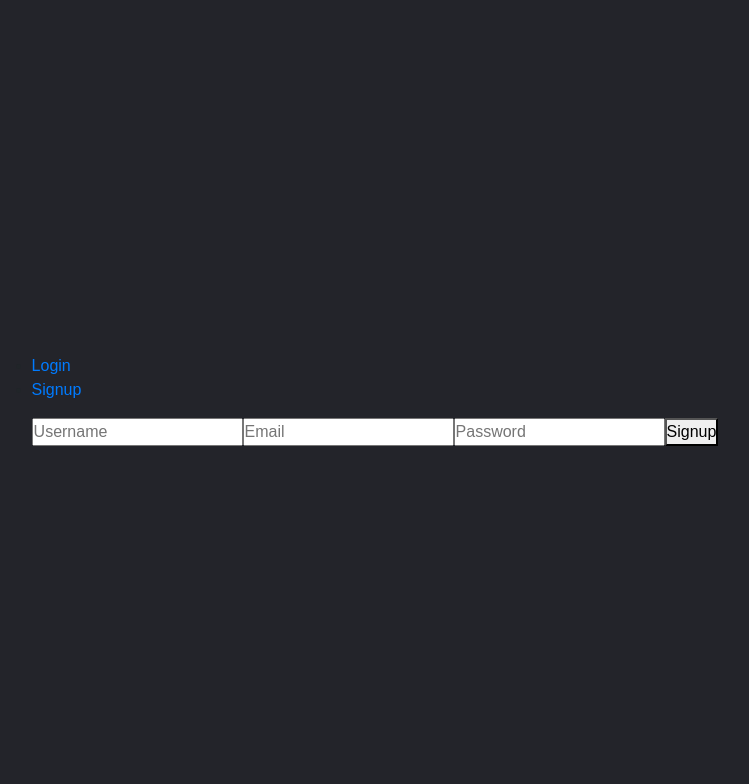
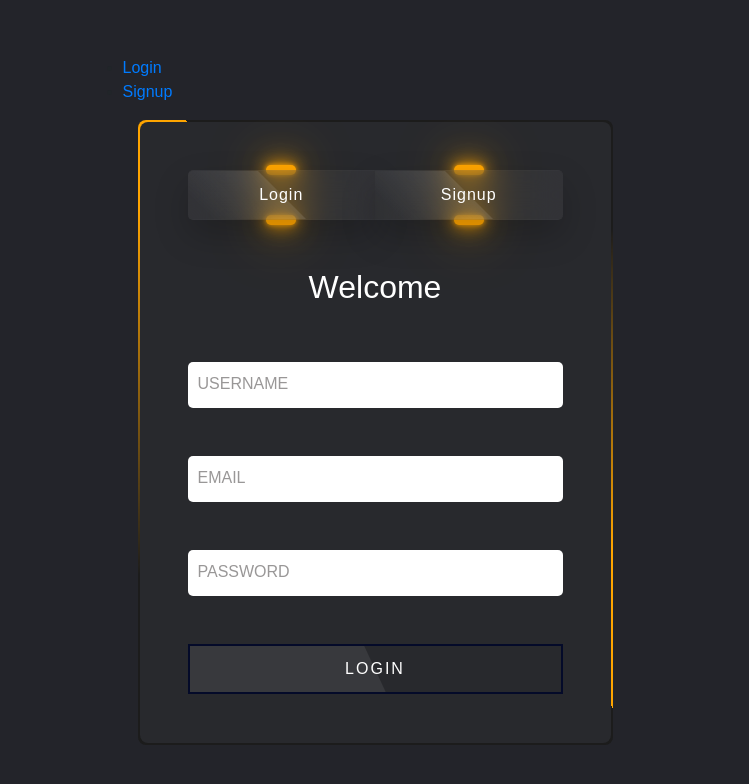
Before and after one commit to nsuff/project3, a React (Create React App) app in the folder client/: page /signup in a window 1280 px wide. Shown: the top 784 px of the page, without its empty margins (265-1014 px from the left). Built offline with nearby package versions, Linux system fonts and the light colour scheme.

Commit message:
up to date 3gitignores

```diff
--- a/client/src/App.js
+++ b/client/src/App.js
@@ -1,5 +1,5 @@
-import logo from './logo.svg';
 import './Login.css';
+import './Signup.css';
 
 import React from 'react';
 import { BrowserRouter as Router, Routes, Route } from 'react-router-dom';
--- a/client/src/Login.css
+++ b/client/src/Login.css
@@ -115,8 +115,8 @@ body {
     position: absolute;
     top: -50%;
     left: -50%;
-    width: 500px;
-    height: 550px;
+    width: 475px;
+    height: 530px;
     background: linear-gradient(0deg, transparent,
     #00ccff, #00ccff);
     transform-origin: bottom right;
--- /dev/null
+++ b/client/src/Signup.css
@@ -0,0 +1,181 @@
+/* form container start */
+.box2 {
+    position: relative;
+    width: 475px;
+    height: 625px;
+    background: #1c1c1c;
+    border-radius: 8px;
+    overflow: hidden;
+}
+
+.box2::before {
+    content: '';
+    position: absolute;
+    top: -50%;
+    left: -50%;
+    width: 475px;
+    height: 625px;
+    background: linear-gradient(0deg, transparent,
+    orange, orange);
+    transform-origin: bottom right;
+    animation: animate 6s linear infinite;
+}
+
+.box2::after {
+    content: '';
+    position: absolute;
+    top: -50%;
+    left: -50%;
+    width: 500px;
+    height: 550px;
+    background: linear-gradient(0deg, transparent,
+    orange, orange);
+    transform-origin: bottom right;
+    animation: animate 6s linear infinite;
+    animation-delay: -3s;
+}
+/* form end */
+
+
+/* tabBtn start */
+#tabBtn::before,
+#tabBtn::after {
+  background: orange;
+  box-shadow: 0 0 5px orange,
+  0 0 15px orange,
+  0 0 30px orange,
+  0 0 60px orange;
+}
+
+/* .form .tabBtn:nth-child(2)::before,
+.form .tabBtn:nth-child(2)::after {
+  background: #d400d4;
+  box-shadow: 0 0 5px #d400d4,
+  0 0 15px #d400d4,
+  0 0 30px #d400d4,
+  0 0 60px #d400d4;
+} */
+/* tabBtn end */
+
+
+/* label start */
+.inputBox {
+  position: relative;
+}
+
+.inputBox input {
+  width: 100%;
+
+  padding: 10px;
+
+  border: 1px solid rgba(255,255,255,0.25);
+  background: #fff;
+  border-radius: 5px;
+  outline: none;
+  color: #28292d;
+
+  font-size: 1em;
+
+  transition: 0.5s;
+}
+
+.inputBox span {
+  position: absolute;
+  left: 0;
+
+  padding: 10px;
+
+  pointer-events: none;
+  font-size: 1em;
+
+  color: #999797;
+
+  text-transform: uppercase;
+  transition: 0.5s;
+}
+
+.inputBox input:valid ~ span,
+.inputBox input:focus ~ span {
+  color: #00ccff;
+  transform: translateX(10px) translateY(-7px);
+  font-size: 0.65em;
+  padding: 0 10px;
+  background: #1d2b3a;
+  border-left: 1px solid #00ccff;
+  border-right: 1px solid #00ccff;
+  letter-spacing: 0.2em;
+}
+
+.inputBox input:valid,
+.inputBox input:focus {
+  border: 1px solid #00ccff;
+}
+
+/* label end */
+
+
+/* submitBtn start */
+.submitBtn {
+  position: relative;
+  height: 50px;
+  display: inline-block;
+  background: #fff;
+  border: 0;
+}
+
+.submitBtn::before,
+.submitBtn::after {
+  content: '';
+  position: absolute;
+  inset: 0;
+  background: #f00;
+  transition: 0.5s;
+  background: linear-gradient(45deg, #00ccff, #0e1538,
+  #0e1538, #d400d4);
+}
+
+.submitBtn:hover::before {
+  inset: -3px;
+}
+
+.submitBtn:hover::after {
+  inset: -3px;
+  filter: blur(10px);
+}
+
+.submitBtn span {
+  position: absolute;
+  top: 0;
+  left: 0;
+  width: 100%;
+  height: 100%;
+  display: inline-block;
+
+  /* background: #0e1538; */
+  background: #28292d;
+
+  z-index: 10;
+  display: flex;
+  justify-content: center;
+  align-items: center;
+
+  font-size: 1em;
+
+  text-transform: uppercase;
+  letter-spacing: 2px;
+  color: #fff;
+  border: 2px solid #040a29;
+  overflow: hidden;
+}
+
+.submitBtn span::before {
+  content: '';
+  position: absolute;
+  top: 0;
+  left: -50%;
+  width: 100%;;
+  height: 100%;
+  background: rgba(255,255,255,0.075);
+  transform: skew(25deg);
+}
+/* submitBtn end */
--- a/client/src/pages/Signup.js
+++ b/client/src/pages/Signup.js
@@ -29,39 +29,106 @@ const Signup = () => {
     }
 
     return (
-        <div>
-            <form onSubmit={handleClickSignupBtn}>
-                {/* <div>
-                    <div><Link to="/login" className='tabBtnLink'>Login</Link></div>
-                    <div><Link to="/signup" className='tabBtnLink'>Signup</Link></div>
-                </div> */}
+        // <div>
+        //     <form onSubmit={handleClickSignupBtn}>
+        //         <div>
+        //             <div><Link to="/login" className='tabBtnLink'>Login</Link></div>
+        //             <div><Link to="/signup" className='tabBtnLink'>Signup</Link></div>
+        //         </div>
 
 
-                {/* <h2>Welcome {formInput.username}</h2> */}
+        //         <h2>Welcome {formInput.username}</h2>
 
+        //         <input
+        //             onChange={handleChange}
+        //             name='username'
+        //             type='text'
+        //             placeholder='Username'
+        //             value={formInput.username}
+        //         />
+        //         <input
+        //             onChange={handleChange}
+        //             name='email'
+        //             type='email'
+        //             placeholder='Email'
+        //             value={formInput.email}
+        //         />
+        //         <input
+        //             onChange={handleChange}
+        //             name='password'
+        //             type='password'
+        //             placeholder='Password'
+        //             value={formInput.password}
+        //         />
+        //         <button type='submit'><span>Signup</span></button>
+
+
+        //     </form>
+        // </div>
+
+
+
+
+        <div className='container'>
+        <div className='box2'>
+            <form className='form' onSubmit={handleClickSignupBtn}>
+
+                <div className='row tabBox mx-5 mt-5'>
+                    <div className='tabBtn col' id='tabBtn'><Link to="/login" className='tabBtnLink'>Login</Link></div>
+                    <div className='tabBtn col' id='tabBtn'><Link to="/signup" className='tabBtnLink'>Signup</Link></div>
+                </div>
+
+                <div className='row mx-5 mt-5'>
+                    <h2 className='printInput col-12'>Welcome {formInput.username}</h2>
+                </div>
+
+                <div className='inputBox mx-5 mt-5'>
                     <input
                         onChange={handleChange}
                         name='username'
                         type='text'
-                    placeholder='Username'
+                        // placeholder='Username'
                         value={formInput.username}
+                        required='required'
                     />
+                    <span>
+                        Username
+                    </span>
+                </div>
+
+                <div className='inputBox mx-5 mt-5'>
                     <input
                         onChange={handleChange}
                         name='email'
                         type='email'
-                    placeholder='Email'
+                        // placeholder='Email'
                         value={formInput.email}
+                        required='required'
                     />
+                    <span>
+                        Email
+                    </span>
+                </div>
+
+                <div className='inputBox mx-5 mt-5'>
                     <input
                         onChange={handleChange}
                         name='password'
                         type='password'
-                    placeholder='Password'
+                        // placeholder='Password'
                         value={formInput.password}
+                        required='required'
                     />
-                <button type='submit'><span>Signup</span></button>
+                    <span>
+                        Password
+                    </span>
+                </div>
+
+                <div className='row mx-5 mt-5'>
+                    <button type='submit' className='submitBtn col'><span>Login</span></button>
+                </div>
             </form>
+        </div>
     </div>
 
     )
--- /dev/null
+++ b/client/src/utils/auth.js
@@ -0,0 +1 @@
+// auth in client utils
```
Also changed, not shown: 2 other files (tests, documents, lock files or other folders). Lines whose indentation alone changed are shown as unchanged.
